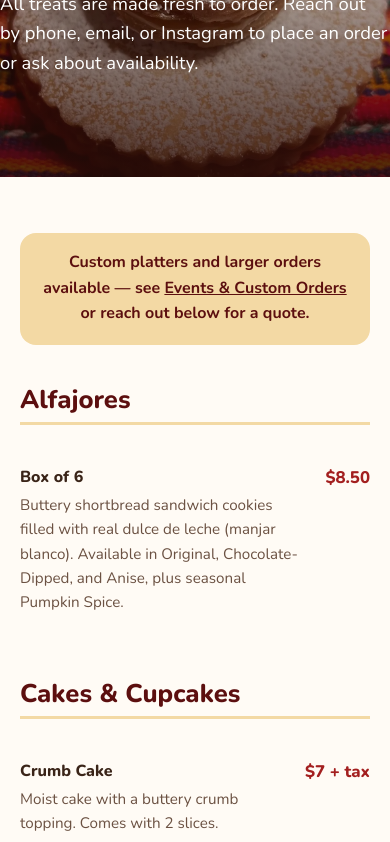
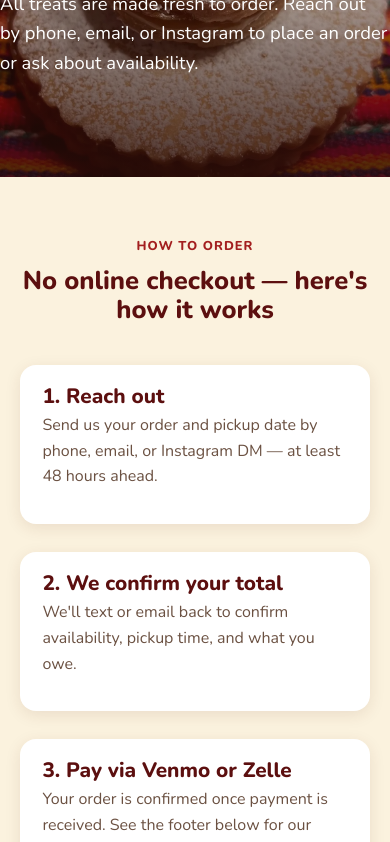
Before and after one commit to smh5929/gordas-goodies-site, a website: page menu.html in a window 390 px wide. Shown: the part 250-1092 px from the top of the page. Drawn offline with nearby package versions, Linux system fonts and the light colour scheme.

Commit message:
Confirm Venmo handle and clarify the ordering process
- Venmo handle confirmed as @GordasGoodiesLLC; linked to venmo.com in
  the footer on every page (Zelle already used the business phone).
- Added a "How To Order" 3-step explainer to the Menu page (reach out
  -> confirm total -> pay via Venmo/Zelle) since there's no online
  checkout by design — decided against adding a third-party order
  form for now, to keep the site's maintenance footprint at zero.

```diff
--- a/menu.html
+++ b/menu.html
@@ -42,6 +42,35 @@
       <span class="eyebrow" style="color:#f3d9a4">Menu</span>
       <h1>What we're baking</h1>
       <p>All treats are made fresh to order. Reach out by phone, email, or Instagram to place an order or ask about availability.</p>
+    </div>
+  </section>
+
+  <section class="section section--tinted">
+    <div class="container">
+      <div class="section-head">
+        <span class="eyebrow">How To Order</span>
+        <h2>No online checkout — here's how it works</h2>
+      </div>
+      <div class="grid-3">
+        <div class="card">
+          <div class="card-body">
+            <h3>1. Reach out</h3>
+            <p>Send us your order and pickup date by phone, email, or Instagram DM — at least 48 hours ahead.</p>
+          </div>
+        </div>
+        <div class="card">
+          <div class="card-body">
+            <h3>2. We confirm your total</h3>
+            <p>We'll text or email back to confirm availability, pickup time, and what you owe.</p>
+          </div>
+        </div>
+        <div class="card">
+          <div class="card-body">
+            <h3>3. Pay via Venmo or Zelle</h3>
+            <p>Your order is confirmed once payment is received. See the footer below for our Venmo and Zelle info.</p>
+          </div>
+        </div>
+      </div>
     </div>
   </section>
 
@@ -108,7 +137,7 @@
           <li><a href="mailto:gordasgoodies@gmail.com">gordasgoodies@gmail.com</a></li>
           <li><a href="tel:+17035867359">703-586-7359</a></li>
           <li>Order by phone, email, or Instagram DM</li>
-          <li>Venmo: @GordasGoodiesLLC<span style="opacity:.6"> (confirm handle)</span></li>
+          <li>Venmo: <a href="https://venmo.com/GordasGoodiesLLC" target="_blank" rel="noopener">@GordasGoodiesLLC</a></li>
           <li>Zelle: 703-586-7359</li>
         </ul>
       </div>
```
Also changed, not shown: CLAUDE.md (+11 -11 lines), about.html (+1 -1 lines), events.html (+1 -1 lines), gallery.html (+1 -1 lines), index.html (+1 -1 lines).
